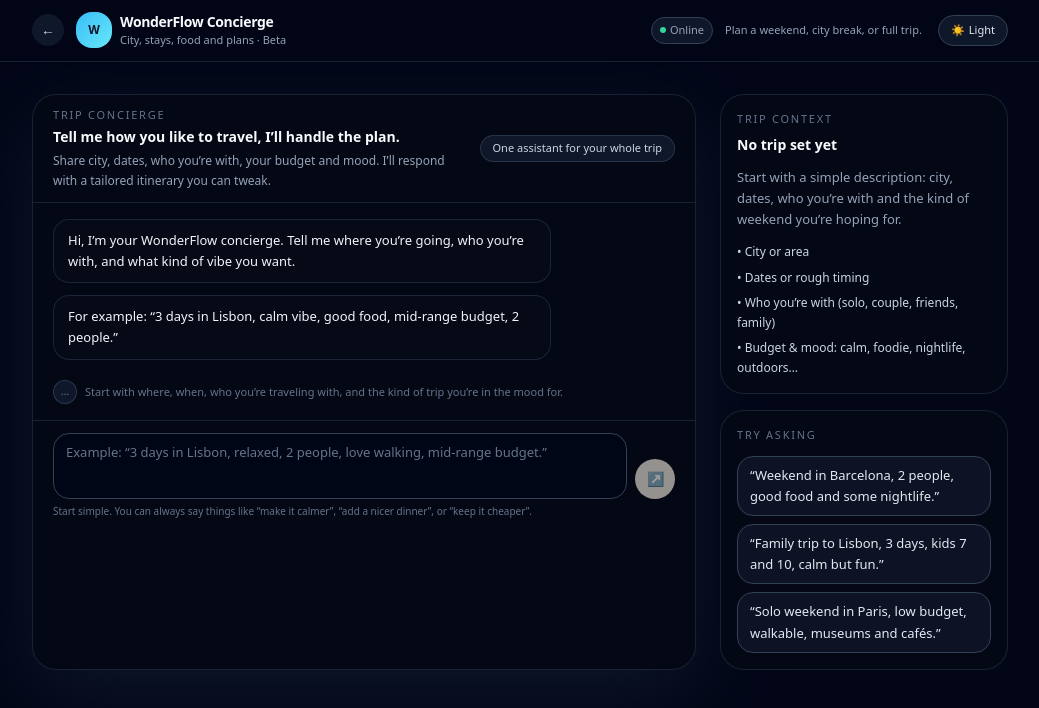
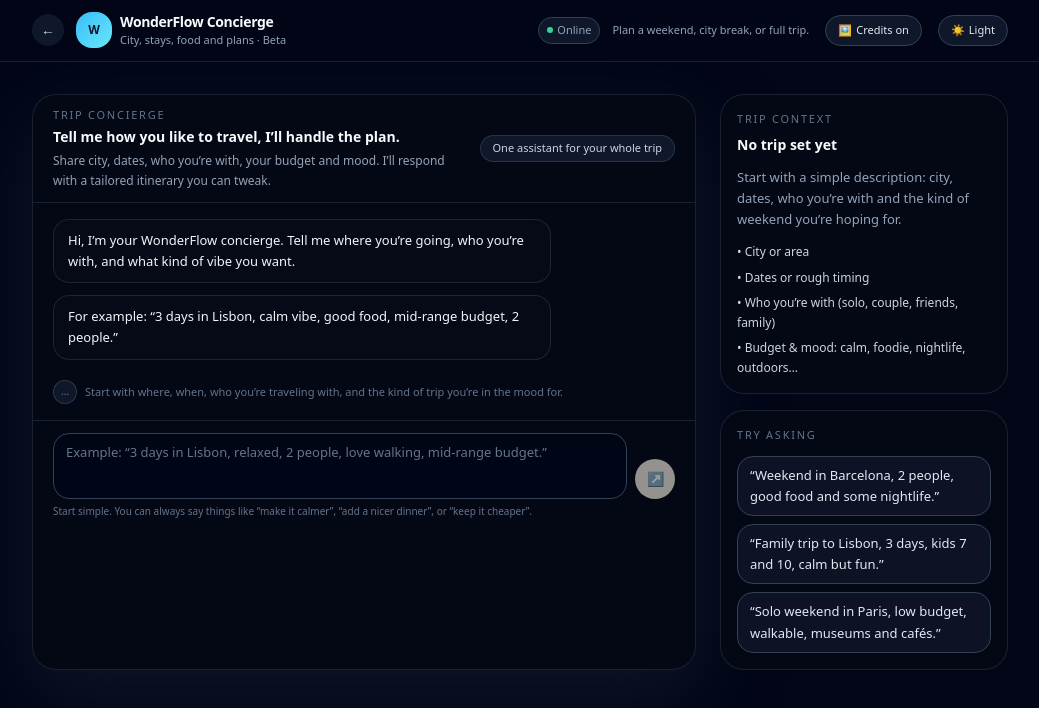
Before and after one commit to youniscode/wonder-flow, a React (Vite) app: page /chat in a window 1280 px wide. Shown: the top 708 px of the page, without its empty margins (120-1159 px from the left). Built offline with nearby package versions, Linux system fonts and the light colour scheme.

Commit message:
feat(settings): add global toggle for Unsplash photo credits

```diff
--- a/src/components/ItineraryActivityCard.tsx
+++ b/src/components/ItineraryActivityCard.tsx
@@ -12,6 +12,7 @@
   timeLabel?: string; // e.g. "Morning", "Afternoon"
   priceLabel?: string; // e.g. "€€, mid-range" or "Free or almost free"
   imageQuery?: string; // e.g. "Lisbon riverside walk"
+  showAttribution?: boolean; // control Unsplash credit visibility
 };
 
 export function ItineraryActivityCard({
@@ -21,6 +22,7 @@
   timeLabel,
   priceLabel,
   imageQuery,
+  showAttribution = true,
 }: ItineraryActivityCardProps) {
   const [image, setImage] = useState<UnsplashImage | null>(null);
 
@@ -91,18 +93,17 @@
             </span>
           )}
 
-          {image?.photographerName && (
+          {/* Attribution (only if provided and enabled) */}
+          {image?.photographerName && showAttribution && (
             <a
               href={
-                image.photographerProfileUrl ||
-                image.unsplashLink ||
-                "https://unsplash.com"
+                image.unsplashLink || image.photographerProfileUrl || undefined
               }
               target="_blank"
               rel="noopener noreferrer"
-              className="ml-2 text-[10px] text-slate-500 hover:text-slate-300 hover:underline"
+              className="mt-1 text-[10px] text-slate-500 hover:text-slate-300 underline underline-offset-2"
             >
-              Photo: {image.photographerName} / Unsplash
+              Photo by {image.photographerName} on Unsplash
             </a>
           )}
 
--- a/src/pages/ChatPage.tsx
+++ b/src/pages/ChatPage.tsx
@@ -90,9 +90,11 @@
 function AssistantBubble({
   text,
   cityHint,
+  showAttribution,
 }: {
   text: string;
-  cityHint?: string; // simplified: undefined if no city
+  cityHint?: string | null;
+  showAttribution?: boolean;
 }) {
   const sections = parseTravelSections(text);
 
@@ -161,6 +163,7 @@
                       timeLabel={timeLabel}
                       priceLabel={priceLabel}
                       imageQuery={searchQuery}
+                      showAttribution={showAttribution}
                     />
                   );
                 })}
@@ -198,6 +201,7 @@
   const [input, setInput] = useState("");
   const [isLoading, setIsLoading] = useState(false);
   const [errorText, setErrorText] = useState("");
+  const [showAttribution, setShowAttribution] = useState(true);
 
   const handleSubmit = async (e: React.FormEvent) => {
     e.preventDefault();
@@ -316,6 +320,18 @@
               <span>Plan a weekend, city break, or full trip.</span>
             </div>
 
+            {/* Photo credits toggle (desktop) */}
+            <button
+              type="button"
+              onClick={() => setShowAttribution((prev) => !prev)}
+              className="flex items-center gap-1 rounded-full border border-slate-300 bg-slate-100 px-3 py-1.5 text-[11px] font-medium text-slate-900 hover:border-sky-400 hover:text-sky-900 dark:border-slate-700 dark:bg-slate-900 dark:text-slate-200 dark:hover:text-sky-100 transition-colors"
+            >
+              <span>🖼️</span>
+              <span className="hidden sm:inline">
+                {showAttribution ? "Credits on" : "Credits off"}
+              </span>
+            </button>
+
             <button
               type="button"
               onClick={toggle}
@@ -336,6 +352,18 @@
           >
             <span>{theme === "dark" ? "☀️" : "🌙"}</span>
             <span className="sr-only">Toggle theme</span>
+          </button>
+          {/* Mobile photo credits toggle */}
+          <button
+            type="button"
+            onClick={() => setShowAttribution((prev) => !prev)}
+            className="mt-2 flex items-center gap-1 rounded-full border border-slate-300 bg-slate-100 px-3 py-1.5 text-[11px] font-medium text-slate-900 hover:border-sky-400 hover:text-sky-900 dark:border-slate-700 dark:bg-slate-900 dark:text-slate-200 dark:hover:text-sky-100 transition-colors sm:hidden"
+          >
+            <span>🖼️</span>
+            <span className="sr-only">Toggle photo credits</span>
+            <span aria-hidden="true">
+              {showAttribution ? "Credits on" : "Credits off"}
+            </span>
           </button>
         </div>
       </header>
@@ -379,7 +407,11 @@
                     {m.content}
                   </div>
                 ) : (
-                  <AssistantBubble text={m.content} cityHint={cityHint} />
+                  <AssistantBubble
+                    text={m.content}
+                    cityHint={cityHint}
+                    showAttribution={showAttribution}
+                  />
                 )}
               </div>
             ))}
```
